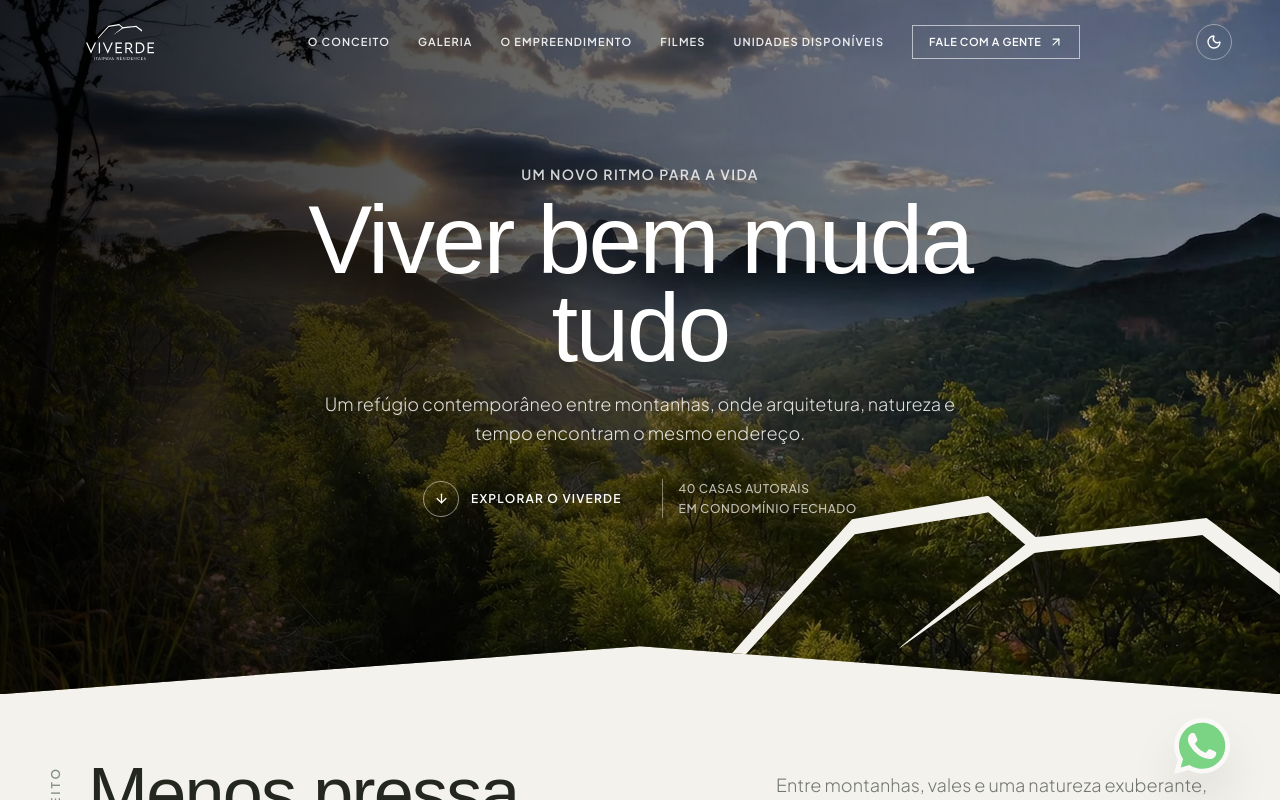
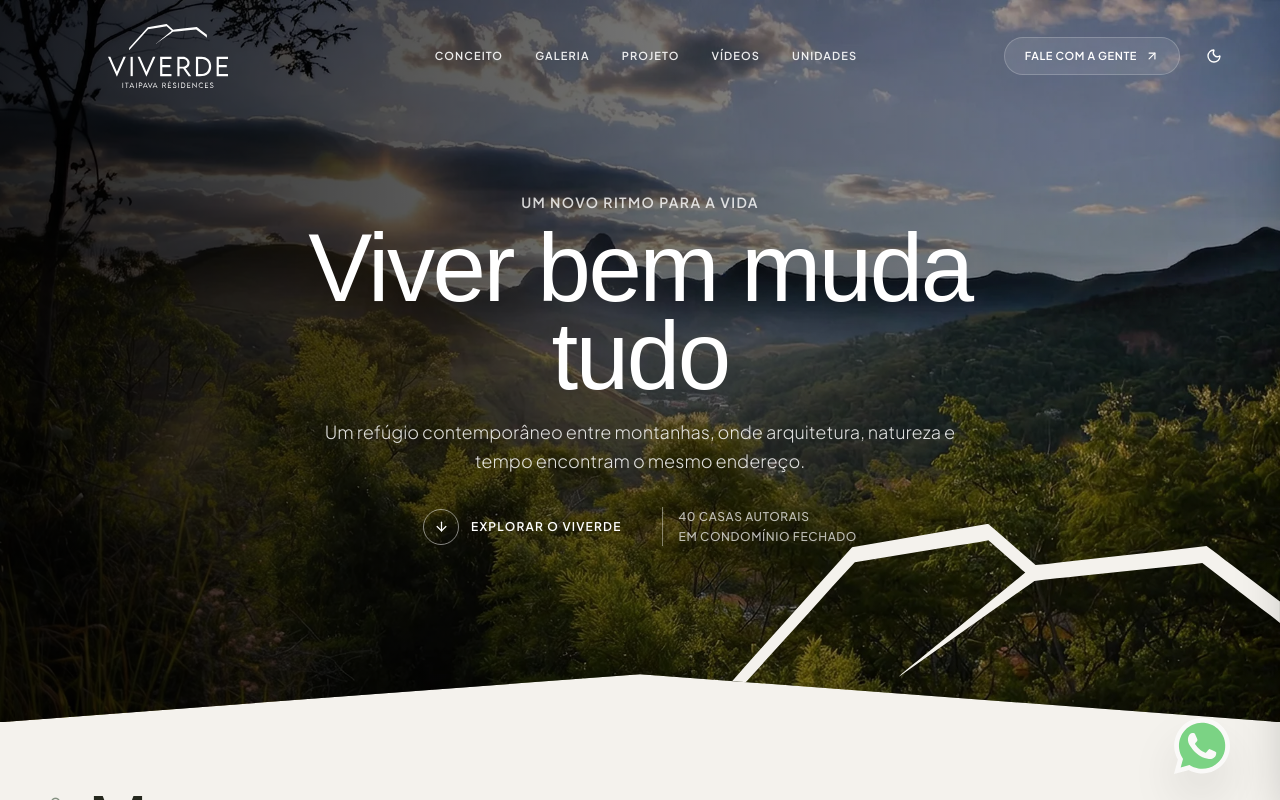
Before and after one commit to gui-bus/landing-page-viverde-itaipava, a Next.js app: page / in a window 1280 px wide. Shown: the top 800 px of the page. Built offline with nearby package versions, Linux system fonts and the light colour scheme; a web font is replaced by a local one.

Commit message:
feat(header): implement mobile portal drawer, enlarge logo, and standardize navigation

```diff
--- a/app/contato/page.tsx
+++ b/app/contato/page.tsx
@@ -135,7 +135,7 @@ export default function ContatoPage() {
 
                 <button
                   type="submit"
-                  className="w-full sm:w-auto px-8 py-3.5 bg-[#30382c] dark:bg-[#B88A2D] text-white dark:text-[#161914] text-xs uppercase tracking-widest font-semibold rounded-lg hover:opacity-95 transition-opacity flex items-center justify-center gap-2 cursor-pointer"
+                  className="w-full sm:w-auto px-8 py-3.5 bg-[#161914] dark:bg-[#B88A2D] text-white dark:text-[#161914] text-xs uppercase tracking-widest font-semibold rounded-lg hover:opacity-95 transition-opacity flex items-center justify-center gap-2 cursor-pointer"
                 >
                   <span>Enviar mensagem</span>
                   <ArrowUpRight size={16} />
--- a/app/unidades/page.tsx
+++ b/app/unidades/page.tsx
@@ -216,7 +216,7 @@ export default function UnidadesPage() {
                           type="button"
                           className={`px-3 py-1 rounded-full text-[11px] uppercase tracking-wider font-medium transition-all cursor-pointer ${
                             currentPhotoIdx === pIdx
-                              ? 'bg-[#30382c] text-white dark:bg-[#B88A2D] dark:text-[#161914] font-semibold'
+                              ? 'bg-[#161914] text-white dark:bg-[#B88A2D] dark:text-[#161914] font-semibold'
                               : 'border border-black/10 dark:border-white/10 text-[#73786e] dark:text-[#a4aa9d] hover:border-black/30'
                           }`}
                           onClick={() => setPhotoForUnit(unit.id, pIdx)}
@@ -251,7 +251,7 @@ export default function UnidadesPage() {
                   </div>
 
                   <a
-                    className="w-full py-3.5 px-5 bg-[#30382c] dark:bg-[#B88A2D] text-white dark:text-[#161914] text-xs uppercase tracking-widest font-semibold flex items-center justify-between rounded-lg hover:opacity-95 transition-opacity"
+                    className="w-full py-3.5 px-5 bg-[#161914] dark:bg-[#B88A2D] text-white dark:text-[#161914] text-xs uppercase tracking-widest font-semibold flex items-center justify-between rounded-lg hover:opacity-95 transition-opacity"
                     href={`https://wa.me/5524999999999?text=${encodeURIComponent(`Olá! Gostaria de consultar a disponibilidade da ${unit.title} no Viverde Itaipava.`)}`}
                     target="_blank"
                     rel="noreferrer"
--- a/components/home/header.tsx
+++ b/components/home/header.tsx
@@ -1,52 +1,197 @@
 'use client'
 
-import { ArrowUpRight } from 'lucide-react'
+import { useEffect, useState } from 'react'
+import { createPortal } from 'react-dom'
+import { ArrowUpRight, MapPin, Menu, Phone, X } from 'lucide-react'
 import { AnimatedThemeToggler } from '@/components/ui/animatedThemeToggler'
 
 export function Header() {
+  const [isMobileMenuOpen, setIsMobileMenuOpen] = useState(false)
+  const [mounted, setMounted] = useState(false)
+
+  useEffect(() => {
+    setMounted(true)
+  }, [])
+
+  useEffect(() => {
+    if (isMobileMenuOpen) {
+      document.body.style.overflow = 'hidden'
+    } else {
+      document.body.style.overflow = ''
+    }
+    return () => {
+      document.body.style.overflow = ''
+    }
+  }, [isMobileMenuOpen])
+
+  const mobileDrawer =
+    mounted && typeof document !== 'undefined'
+      ? createPortal(
+          <>
+            <div
+              className={`fixed inset-0 bg-black/80 backdrop-blur-md z-[9998] transition-opacity duration-300 ${
+                isMobileMenuOpen
+                  ? 'opacity-100 pointer-events-auto'
+                  : 'opacity-0 pointer-events-none'
+              }`}
+              onClick={() => setIsMobileMenuOpen(false)}
+              aria-hidden="true"
+            />
+
+            <div
+              className={`fixed top-0 right-0 h-full w-[85vw] max-w-sm bg-[#121611] text-white z-[9999] p-6 sm:p-8 flex flex-col justify-between shadow-2xl border-l border-white/10 transition-transform duration-300 ease-out ${
+                isMobileMenuOpen ? 'translate-x-0' : 'translate-x-full'
+              }`}
+            >
+              <div>
+                <div className="flex items-center justify-between pb-6 border-b border-white/10">
+                  <a
+                    href="#inicio"
+                    onClick={() => setIsMobileMenuOpen(false)}
+                    className="block w-36 h-auto select-none"
+                  >
+                    <img
+                      src="/logo/logo_white.svg"
+                      alt="Viverde"
+                      className="w-full h-auto max-h-10 object-contain"
+                    />
+                  </a>
+                  <button
+                    type="button"
+                    onClick={() => setIsMobileMenuOpen(false)}
+                    className="w-10 h-10 rounded-full border border-white/20 text-white flex items-center justify-center hover:bg-white hover:text-black transition-all cursor-pointer"
+                    aria-label="Fechar menu"
+                  >
+                    <X size={18} />
+                  </button>
+                </div>
+
+                <nav className="flex flex-col gap-5 pt-8 text-sm uppercase tracking-widest font-medium">
+                  <a
+                    href="#conceito"
+                    onClick={() => setIsMobileMenuOpen(false)}
+                    className="text-white/80 hover:text-[#B88A2D] transition-colors py-1 flex items-center justify-between"
+                  >
+                    <span>Conceito</span>
+                    <span className="text-xs text-[#B88A2D]/80">01</span>
+                  </a>
+                  <a
+                    href="#galeria"
+                    onClick={() => setIsMobileMenuOpen(false)}
+                    className="text-white/80 hover:text-[#B88A2D] transition-colors py-1 flex items-center justify-between"
+                  >
+                    <span>Galeria</span>
+                    <span className="text-xs text-[#B88A2D]/80">02</span>
+                  </a>
+                  <a
+                    href="#empreendimento"
+                    onClick={() => setIsMobileMenuOpen(false)}
+                    className="text-white/80 hover:text-[#B88A2D] transition-colors py-1 flex items-center justify-between"
+                  >
+                    <span>Projeto</span>
+                    <span className="text-xs text-[#B88A2D]/80">03</span>
+                  </a>
+                  <a
+                    href="#filmes"
+                    onClick={() => setIsMobileMenuOpen(false)}
+                    className="text-white/80 hover:text-[#B88A2D] transition-colors py-1 flex items-center justify-between"
+                  >
+                    <span>Vídeos</span>
+                    <span className="text-xs text-[#B88A2D]/80">04</span>
+                  </a>
+                  <a
+                    href="/unidades"
+                    onClick={() => setIsMobileMenuOpen(false)}
+                    className="text-white/80 hover:text-[#B88A2D] transition-colors py-1 flex items-center justify-between"
+                  >
+                    <span>Unidades</span>
+                    <span className="text-xs text-[#B88A2D]/80">05</span>
+                  </a>
+                </nav>
+              </div>
+
+              <div className="pt-6 border-t border-white/10 space-y-4">
+                <a
+                  href="/contato"
+                  onClick={() => setIsMobileMenuOpen(false)}
+                  className="w-full py-3.5 rounded-full bg-[#B88A2D] hover:bg-[#c7b88d] text-[#161914] text-xs uppercase tracking-widest font-semibold flex items-center justify-center gap-2 transition-all shadow-lg"
+                >
+                  Fale com a gente <ArrowUpRight size={14} />
+                </a>
+
+                <div className="space-y-2 text-xs text-white/60 font-light pt-2">
+                  <p className="flex items-center gap-2">
+                    <Phone size={13} className="text-[#B88A2D]" />
+                    <a
+                      href="https://wa.me/5521997862692"
+                      target="_blank"
+                      rel="noreferrer"
+                      className="hover:text-white transition-colors"
+                    >
+                      (21) 99786-2692
+                    </a>
+                  </p>
+                  <p className="flex items-start gap-2">
+                    <MapPin size={13} className="text-[#B88A2D] shrink-0 mt-0.5" />
+                    <span>Itaipava · Petrópolis · RJ</span>
+                  </p>
+                </div>
+              </div>
+            </div>
+          </>,
+          document.body
+        )
+      : null
+
   return (
     <header className="w-full flex items-center justify-between py-6 px-4 sm:px-8 md:px-12 relative z-20">
-      <a className="block w-28 sm:w-36 h-auto" href="#inicio">
+      <a className="block w-40 sm:w-52 md:w-60 h-auto select-none" href="#inicio">
         <img
           src="/logo/logo_white.svg"
-          alt="Viverde"
-          className="w-full h-auto max-h-9 object-contain block"
+          alt="Viverde Itaipava"
+          className="w-full h-auto max-h-12 sm:max-h-14 md:max-h-16 object-contain block"
         />
       </a>
 
-      <nav className="hidden lg:flex items-center gap-7 text-[11px] uppercase tracking-widest font-semibold text-white/90">
+      <nav className="hidden lg:flex items-center gap-8 text-[11px] uppercase tracking-widest font-semibold text-white/90">
         <a href="#conceito" className="hover:text-[#B88A2D] transition-colors">
-          O conceito
+          Conceito
         </a>
         <a href="#galeria" className="hover:text-[#B88A2D] transition-colors">
           Galeria
         </a>
         <a href="#empreendimento" className="hover:text-[#B88A2D] transition-colors">
-          O empreendimento
+          Projeto
         </a>
         <a href="#filmes" className="hover:text-[#B88A2D] transition-colors">
-          Filmes
+          Vídeos
         </a>
         <a href="/unidades" className="hover:text-[#B88A2D] transition-colors">
-          Unidades disponíveis
+          Unidades
         </a>
+      </nav>
+
+      <div className="flex items-center gap-3 sm:gap-4 text-white">
         <a
-          className="border border-white/60 hover:bg-white hover:text-black transition-all px-4 py-2 text-[11px] uppercase tracking-wider flex items-center gap-2 text-white font-semibold"
           href="/contato"
+          className="hidden sm:inline-flex items-center gap-2 px-5 py-2.5 rounded-full bg-white/10 hover:bg-white hover:text-black border border-white/20 text-white text-[11px] uppercase tracking-wider font-semibold transition-all duration-300"
         >
           Fale com a gente <ArrowUpRight size={14} />
         </a>
-      </nav>
 
-      <div className="flex items-center gap-4 text-white">
-        <AnimatedThemeToggler className="text-white border-white/40 hover:border-white" />
-        <a
-          className="lg:hidden text-[11px] uppercase tracking-wider border border-white/50 px-3 py-1.5 rounded font-semibold text-white"
-          href="/contato"
+        <AnimatedThemeToggler className="border-0 text-white hover:bg-white/10" />
+
+        <button
+          type="button"
+          onClick={() => setIsMobileMenuOpen(true)}
+          className="lg:hidden p-2 text-white hover:text-[#B88A2D] transition-colors cursor-pointer rounded-full hover:bg-white/10"
+          aria-label="Abrir menu"
         >
-          Contato
-        </a>
+          <Menu size={26} />
+        </button>
       </div>
+
+      {mobileDrawer}
     </header>
   )
 }
```
